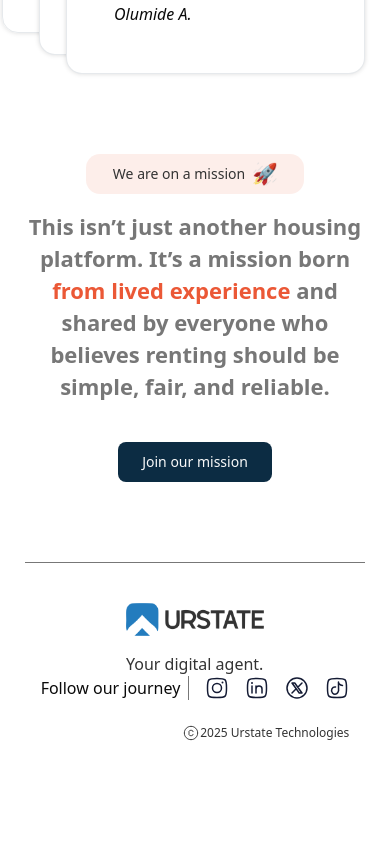
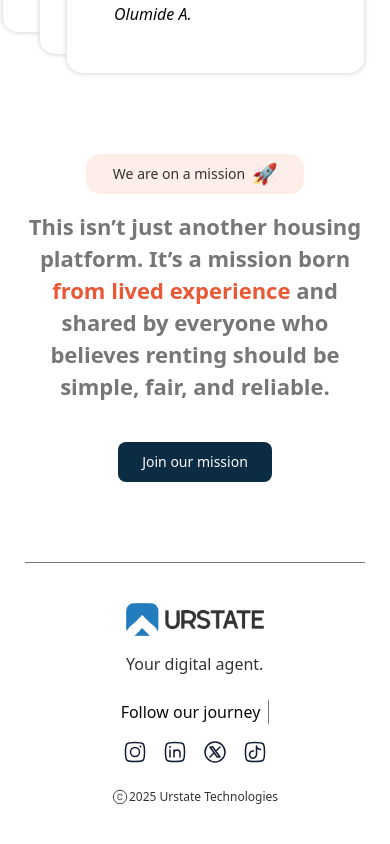
Before and after one commit to chidubemthedev/urstate, a Next.js app: page / in a window 390 px wide. Shown: the part 2961-3805 px from the top of the page. Before the commit the page ends 3759 px from the top, so only its background shows below. Built offline with nearby package versions, Linux system fonts and the light colour scheme.

Commit message:
fixed footer

```diff
--- a/src/components/landing/footer.tsx
+++ b/src/components/landing/footer.tsx
@@ -9,7 +9,7 @@ import Image from "next/image";
 
 const Footer = () => {
   return (
-    <div className="flex flex-col md:flex-row items-center justify-between border-t-[0.5px] border-[#777777] pt-10 pb-14">
+    <div className="flex flex-col gap-6 md:flex-row items-center justify-between border-t-[0.5px] border-[#777777] pt-10 pb-14">
       <div className="space-y-4">
         <Image src={"/images/logo.png"} width={138} height={32} alt="logo" />
         <p className="text-[#333333] text-base leading-6">
@@ -17,8 +17,8 @@ const Footer = () => {
         </p>
       </div>
 
-      <div className="space-y-6 flex flex-col items-end">
-        <div className="flex items-center justify-center gap-4">
+      <div className="space-y-6 flex flex-col md:items-end">
+        <div className="flex flex-col md:flex-row items-center justify-center gap-4">
           <div className="flex items-center gap-2">
             <p>Follow our journey</p>
             <div className="bg-[#777777] h-[23.5px] w-px" />
```
